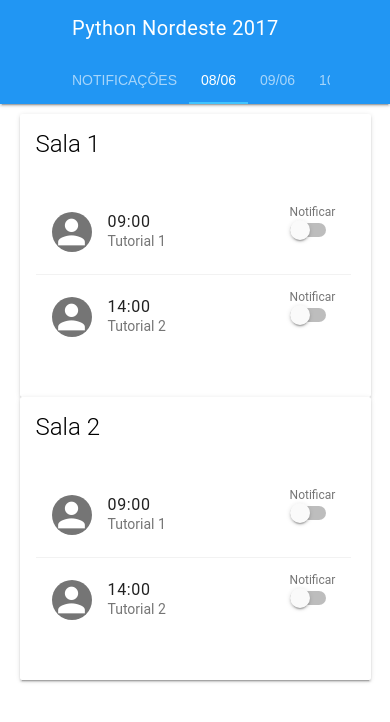
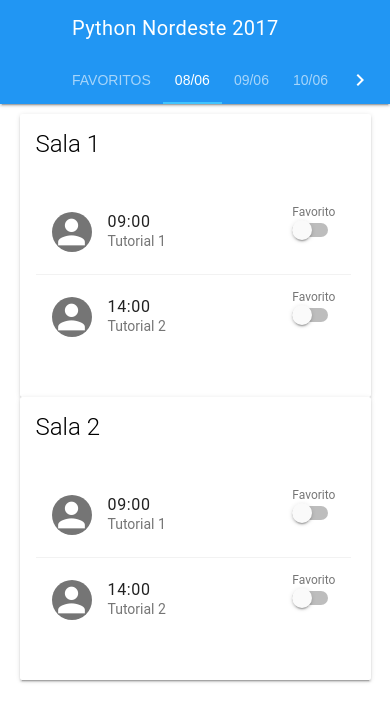
Before and after one commit to hersonls/never-going-back-again, a React (Create React App) app: page / in a window 390 px wide. Shown: the top 722 px of the page. Built offline with nearby package versions, Linux system fonts and the light colour scheme.

Commit message:
Change favorites tab name and fix latest tab in mobile

```diff
--- a/src/App.css
+++ b/src/App.css
@@ -33,3 +33,10 @@
 .mdl-list__item--three-line:last-child {
   border-bottom: 0;
 }
+
+@media screen and (max-width: 1024px) {
+  .mdl-layout__tab-bar {
+      width: calc(100% - 120px);
+      padding: 0 0 0 60px;
+  }
+}
--- a/src/card/Card.js
+++ b/src/card/Card.js
@@ -57,7 +57,7 @@
                     </span>
                   </span>
                   <span className="mdl-list__item-secondary-action mdl-list__item-secondary-content">
-                    <span className="mdl-list__item-secondary-info">Notificar</span>
+                    <span className="mdl-list__item-secondary-info">Favorito</span>
                     <label className="mdl-switch mdl-js-switch mdl-js-ripple-effect" htmlFor={"list-switch-" + this.slugfy(this.props.area.name) + '-' + moment(this.props.schedule.date + ' ' + item.time, 'YYYY/MM/DD HH:mm:SS').format('YYYY-MM-DD--HH-mm')}>
                       <input type="checkbox" id={"list-switch-" + this.slugfy(this.props.area.name) + '-' + moment(this.props.schedule.date + ' ' + item.time, 'YYYY/MM/DD HH:mm:SS').format('YYYY-MM-DD--HH-mm')} className="mdl-switch__input"  />
                     </label>
--- a/src/header/Header.js
+++ b/src/header/Header.js
@@ -30,11 +30,11 @@
             <div className="page-content">
               <div className="mdl-card mdl-shadow--2dp">
                 <div className="mdl-card__title">
-                  <h2 className="mdl-card__title-text">Notificações</h2>
+                  <h2 className="mdl-card__title-text">Favoritos</h2>
                 </div>
 
                 <div className="mdl-card__supporting-text">
-                  <p>Nenhum item selecionado para notificação.</p>
+                  <p>Nenhum item favoritado.</p>
                 </div>
               </div>
 
--- a/src/tabs/Tabs.js
+++ b/src/tabs/Tabs.js
@@ -5,7 +5,7 @@
   render() {
     return (
       <div className="mdl-layout__tab-bar mdl-js-ripple-effect">
-        <a href="#scroll-tab-favorites" className="mdl-layout__tab">Notificações</a>
+        <a href="#scroll-tab-favorites" className="mdl-layout__tab">Favoritos</a>
 
         {this.props.schedules.map((item, index) => {
           return <a key={index} href={"#scroll-tab-" + index} className={"mdl-layout__tab " + (index === 0 ? 'is-active': '')}>{moment(item.date, 'YYYY/MM/DD').format('DD/MM')}</a>;
```
